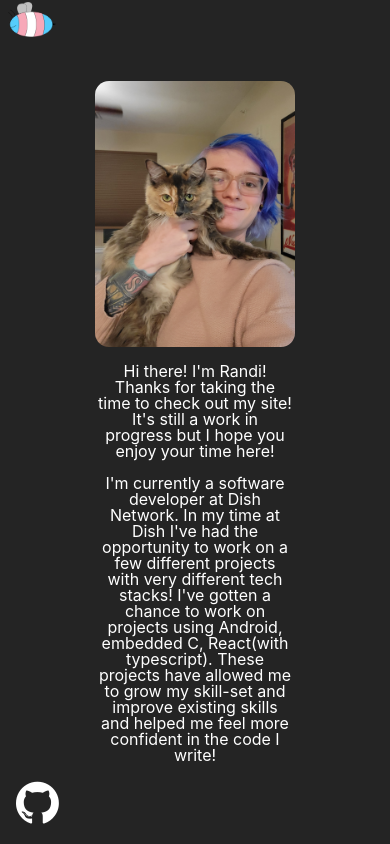
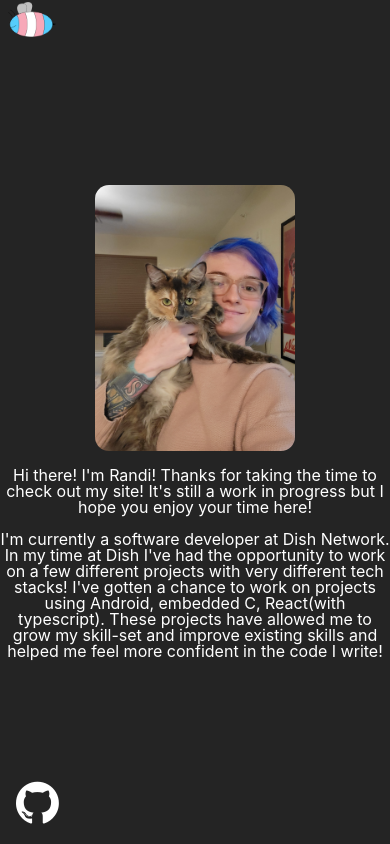
Before and after one commit to ClydeFrog04/portfolio, a React (Vite) app: page /aboutMe in a window 390 px wide. Built offline with nearby package versions, Linux system fonts and the light colour scheme.

Commit message:
fixed mobile styles

```diff
--- a/src/pages/AboutMe/AboutMe.css
+++ b/src/pages/AboutMe/AboutMe.css
@@ -61,9 +61,6 @@
   max-width: 200px;
   border-radius: 14px;
 }
-.aboutMe p {
-  width: 50%;
-}
 .aboutMe .socialLinks {
   position: absolute;
   bottom: 0;
@@ -80,5 +77,10 @@
   cursor: pointer;
   font-size: 55px;
 }
+@media (width > 1500px) {
+  .aboutMe p {
+    width: 50%;
+  }
+}
 
 /*# sourceMappingURL=AboutMe.css.map */
--- a/src/pages/AboutMe/AboutMe.scss
+++ b/src/pages/AboutMe/AboutMe.scss
@@ -1,3 +1,6 @@
+//@use "/shared/Styles" as *;
+//@use "/shared/Colors" as *;
+//@use "/shared/Variables" as *;
 @use "../../shared/Styles" as *;
 @use "../../shared/Colors" as *;
 @use "../../shared/Variables" as *;
@@ -11,10 +14,6 @@
     img{
         max-width: 200px;
         border-radius: 14px;
-    }
-
-    p{
-        width: 50%;
     }
 
     .socialLinks{
@@ -36,4 +35,9 @@
         }
     }
 
+    @media(width > $breakpointDesktop){
+        p{
+            width: 50%;
+        }
+    }
 }
--- a/src/shared/Variables.scss
+++ b/src/shared/Variables.scss
@@ -6,7 +6,8 @@ $breakpointMobile: 480px;
 $breakpointTablet: 768px;
 $breakpointTabletLandscape: 1024px;
 $breakpointLargeTablet: 1200px;
-$breakpointSmallDesktop: 1500px;
+$breakpointSmallDesktop: 1000px;
+$breakpointDesktop: 1500px;
 $mobileH1FontSize: 1.75rem;
 
 //height break points
```
Also changed, not shown: 1 other file (tests, documents, lock files or other folders).
